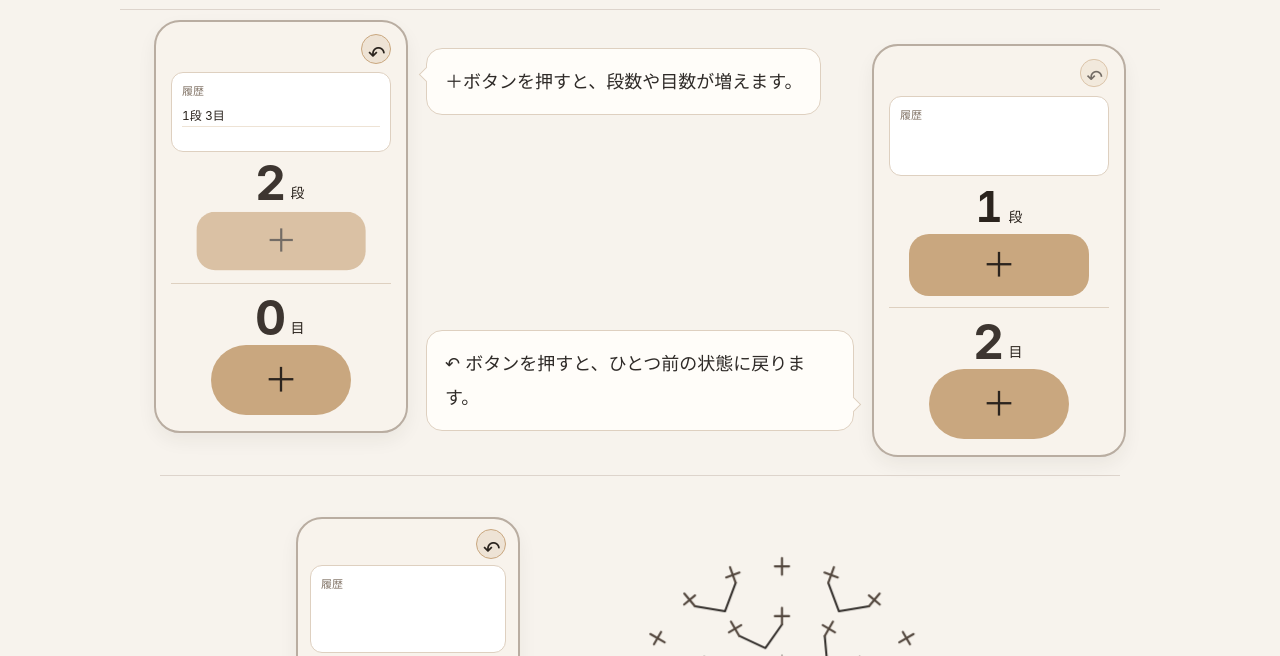
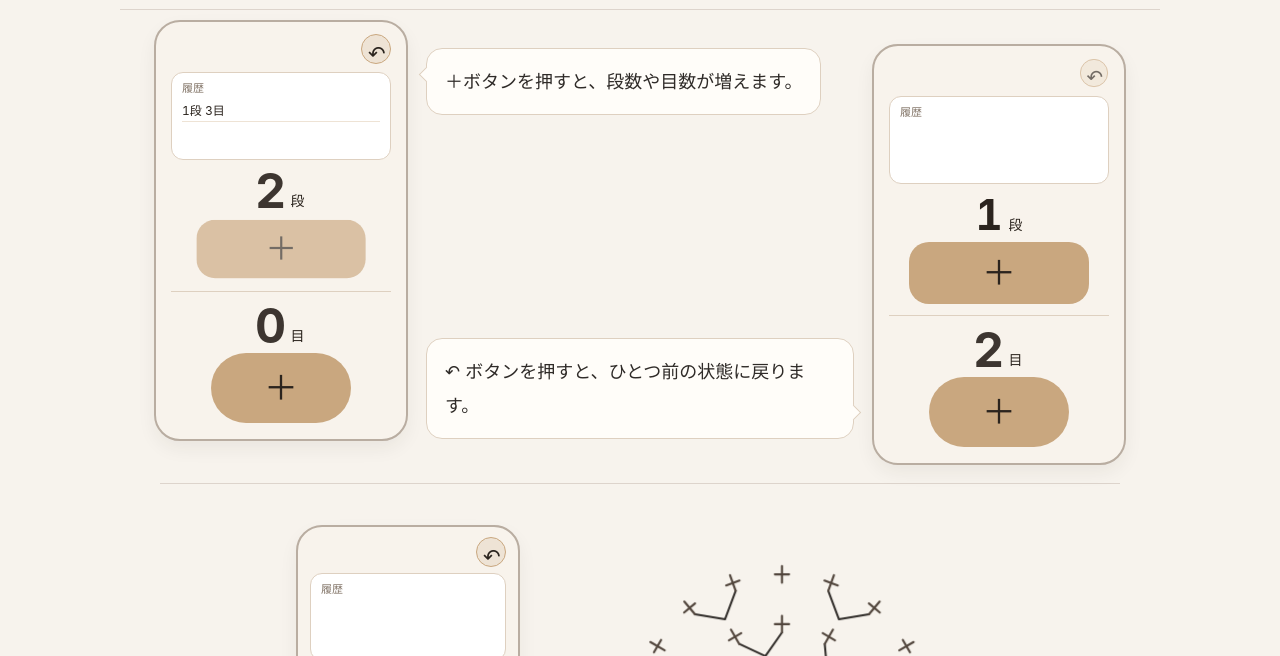
Before and after one commit to s1290025/KnitMark_share, a plain HTML site: page usage.html in a window 1280 px wide. Shown: the part 128-784 px from the top of the page. Drawn offline with Linux system fonts and the light colour scheme.

Commit message:
Reserve full height for two visible history rows

```diff
--- a/styles.css
+++ b/styles.css
@@ -1952,7 +1952,7 @@ footer p{margin:14px 0 0}
 .usage-header .usage-page-title{font-size:clamp(24px,4vw,34px);font-weight:500;line-height:1.25;letter-spacing:.06em;text-align:center;margin:14px 0 4px;color:#51453c}
 .usage-button-pair{padding-block:12px 20px}
 .usage-button-pair .usage-counter-demo{gap:4px;padding:8px 12px 10px}
-.usage-button-pair .usage-demo-history{height:clamp(54px,10svh,88px)}
+.usage-button-pair .usage-demo-history{height:88px}
 .usage-button-pair .usage-demo-value strong{font-size:clamp(25px,5svh,36px)}
 .usage-button-pair .usage-demo-count{gap:4px}
 .usage-button-pair .usage-demo-count button{height:clamp(30px,7svh,54px)}
@@ -1978,3 +1978,6 @@ footer p{margin:14px 0 0}
 
 /* Use the same history layout as the flat crochet demonstration. */
 .usage-extra-pair .usage-demo-history [data-demo-history]{display:grid;grid-template-rows:repeat(2,22px);gap:3px;margin-top:4px;height:47px;align-content:start;justify-content:stretch;overflow:hidden}.usage-extra-pair .usage-demo-history-line{box-sizing:border-box;line-height:17px;white-space:nowrap;padding:2px 0;border-bottom:1px solid #EEE3D5;font-variant-numeric:tabular-nums;font-size:inherit}.usage-extra-pair .usage-history-moving .usage-demo-history-line{animation:none}
+
+/* Reserve the full two history rows at every viewport height. */
+.usage-counter-demo .usage-demo-history,.usage-button-pair .usage-demo-history{height:88px;min-height:88px;box-sizing:border-box;flex-shrink:0;padding:8px 10px}.usage-demo-history>span{display:block;line-height:15px}.usage-counter-demo .usage-demo-history [data-demo-history]{height:47px;min-height:47px;grid-template-rows:repeat(2,22px);gap:3px;margin-top:4px}.usage-counter-demo .usage-demo-history-line{height:22px;min-height:22px;box-sizing:border-box}
--- a/usage.html
+++ b/usage.html
@@ -6,7 +6,7 @@
   <meta name="theme-color" content="#f7f3ed" />
   <meta name="description" content="Knit Mark の詳しい使い方。作品の作成、段・目のカウント、履歴、Undo、途中記録などを説明します。" />
   <title>Knit Mark | 使い方</title>
-  <link rel="stylesheet" href="./styles.css?v=20261116-history-match" />
+  <link rel="stylesheet" href="./styles.css?v=20261116-two-history-rows" />
   <link rel="icon" type="image/png" href="/KnitMark_share/assets/icon.png" />
   <link rel="apple-touch-icon" href="/KnitMark_share/assets/icon.png" />
 </head>
```
